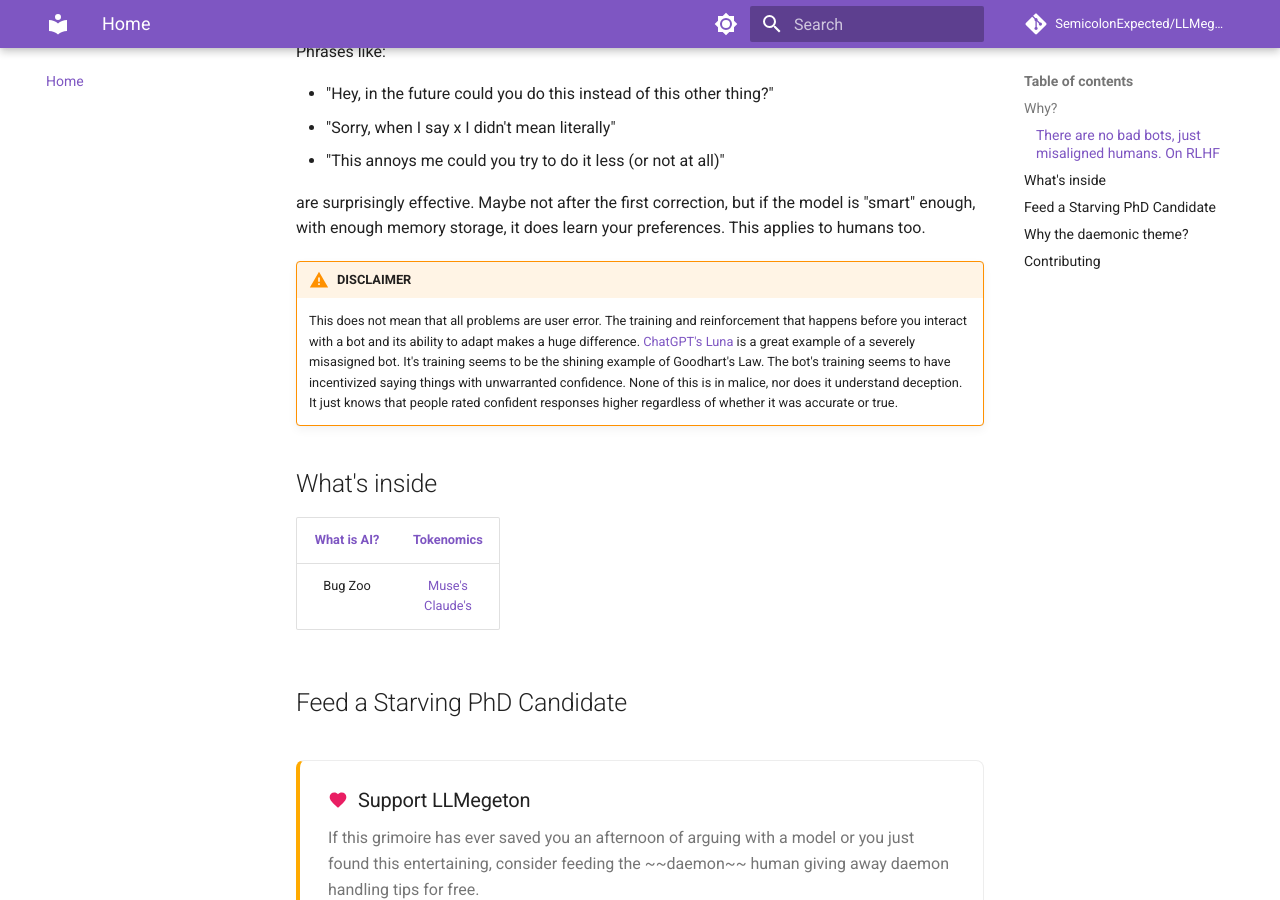
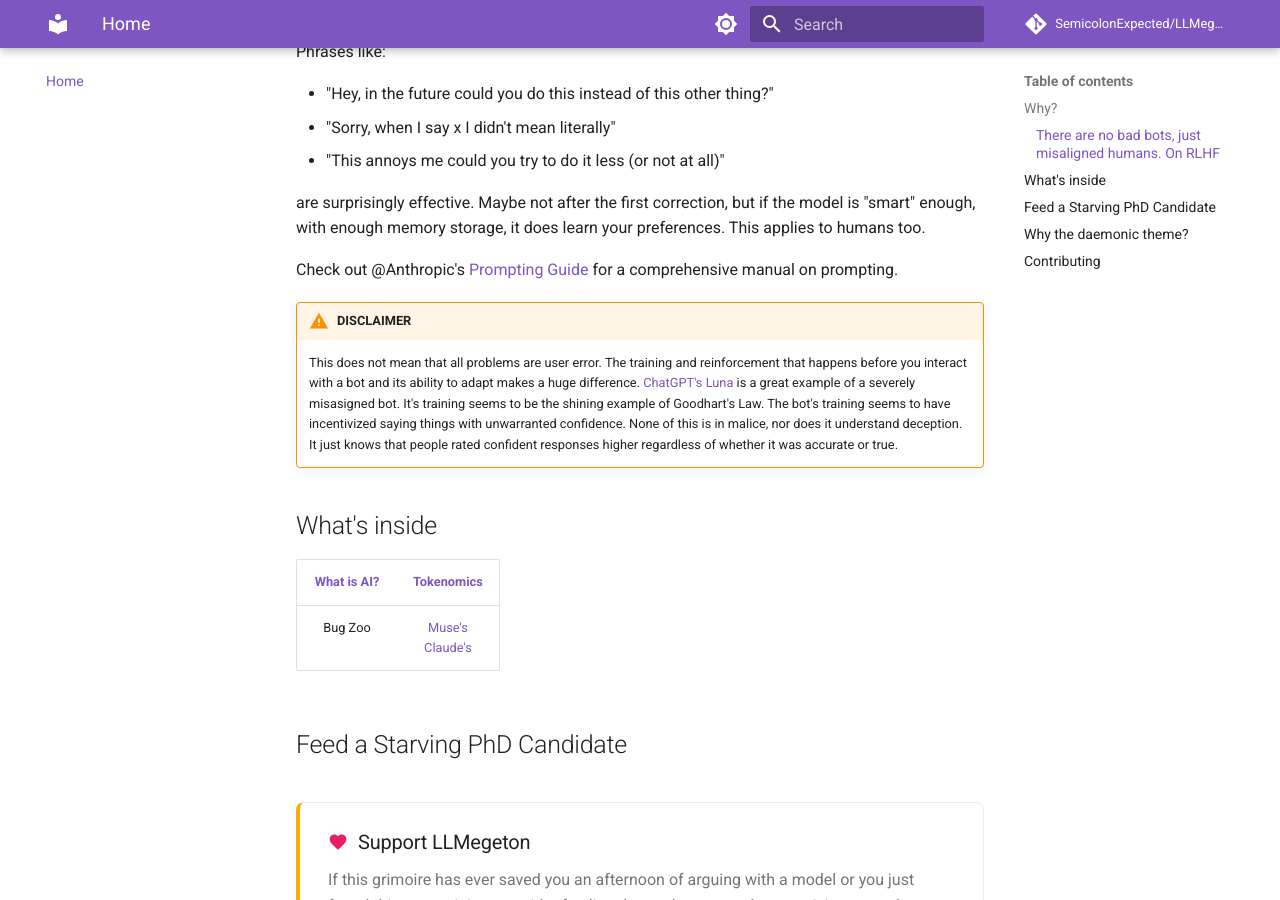
Before and after one commit to SemicolonExpected/LLMegeton, an MkDocs documentation site: the page built from docs/index.md, in a window 1280 px wide and 900 px high, scrolled down 2044 px. Built offline with MkDocs 1.6.1 and Material for MkDocs 9.7.7, drawn with Linux system fonts in a browser that asks for light colours; comment, search, counter and statistics services are not loaded.

Commit message:
Update index.md

```diff
--- a/docs/index.md
+++ b/docs/index.md
@@ -70,6 +70,8 @@
 
 are surprisingly effective. Maybe not after the first correction, but if the model is "smart" enough, with enough memory storage, it does learn your preferences.
 This applies to humans too.
+
+Check out @Anthropic's [Prompting Guide](https://github.com/anthropics/prompt-eng-interactive-tutorial) for a comprehensive manual on prompting.
 
 !!! warning "DISCLAIMER"
     This does not mean that all problems are user error.
```
